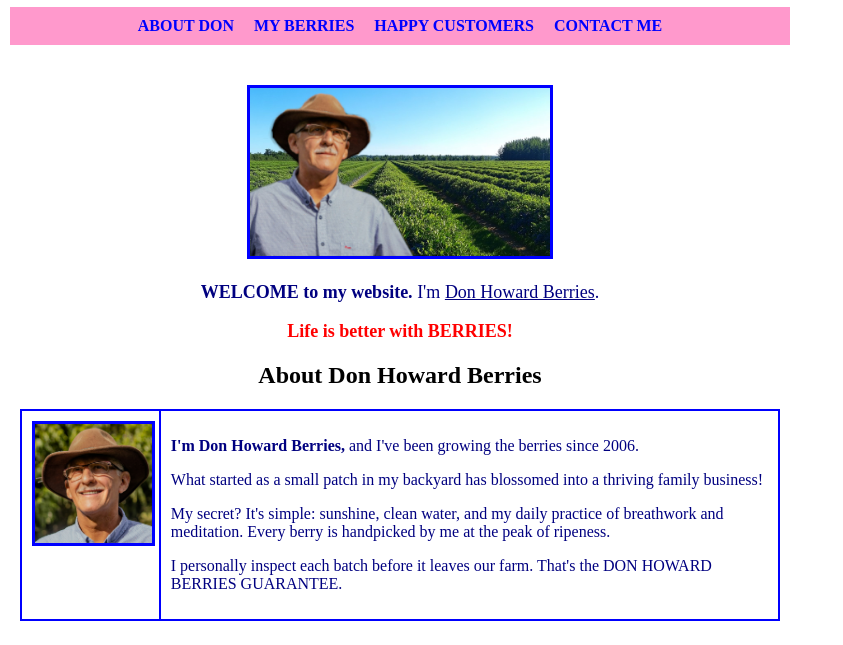
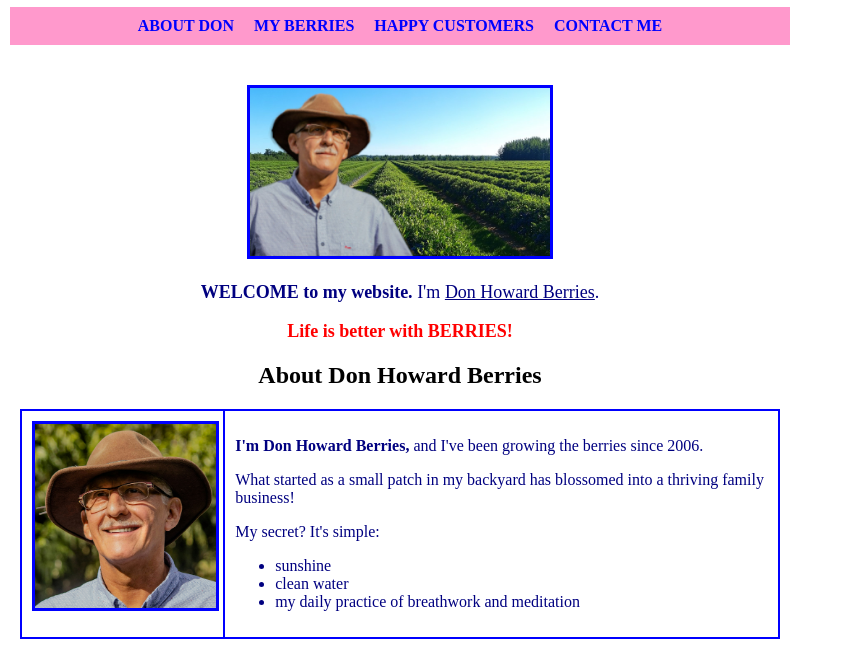
Before and after one commit to The-People-s-Coalition-of-Tandy/donberries, a plain HTML site: page index.html in a window 1280 px wide. Shown: the part 138-783 px from the top of the page, without its empty margins (0-843 px from the left). Drawn offline with Linux system fonts and the light colour scheme.

Commit message:
Clean up text

```diff
--- a/index.html
+++ b/index.html
@@ -234,8 +234,12 @@
                     <td>
                         <p><b>I'm Don Howard Berries,</b>  and I've been growing the berries since 2006.</p>
                         <p>What started as a small patch in my backyard has blossomed into a thriving family business!</p>
-                        <p>My secret? It's simple: sunshine, clean water, and my daily practice of breathwork and meditation. Every berry is handpicked by me at the peak of ripeness.</p>
-                        <p>I personally inspect each batch before it leaves our farm. That's the DON HOWARD BERRIES GUARANTEE.</p>
+                        <p>My secret? It's simple:
+                            <ul>
+                                <li>sunshine</li>
+                                <li>clean water</li>
+                                <li>my daily practice of breathwork and meditation</li>
+                            </ul></p>
                     </td>
                 </tr>
             </table>
```
